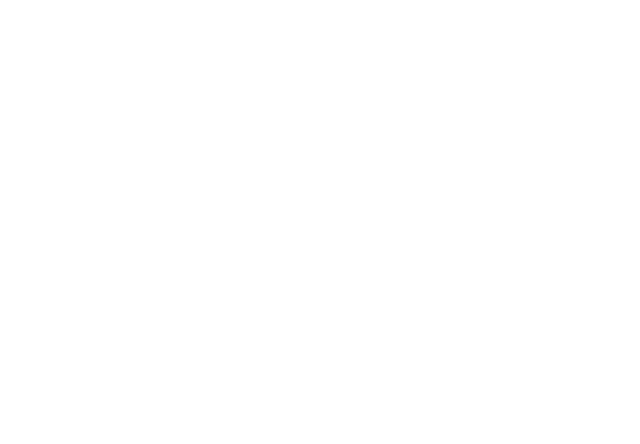
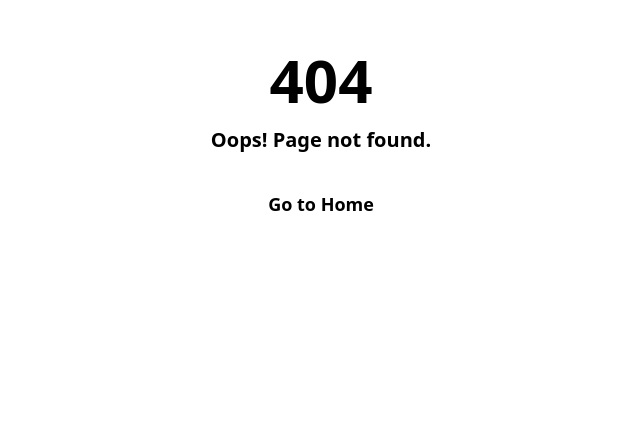
Before and after one commit to Sachinsen7/busserviceyadav, a React (Vite) app: page / in a window 1280 px wide. Before the commit this address had no page. Shown: the part 356-800 px from the top of the page, without its empty margins (319-959 px from the left). Built offline with nearby package versions, Linux system fonts and the light colour scheme.

Commit message:
initial setup complete

```diff
--- a/src/main.jsx
+++ b/src/main.jsx
@@ -1,5 +1,4 @@
 import { StrictMode } from "react";
-import { createRoot } from "react-dom/client";
 
 import { Route, Routes, BrowserRouter } from "react-router-dom";
 
@@ -13,20 +12,24 @@ import TourCard from "./components/tourCard.jsx";
 import BookingForm from "./components/BookingForm.jsx";
 import Contact from "./components/Contact.jsx";
 import About from "./components/About.jsx";
+import Layout from "./Layout.jsx";
+import Privacy from "./Pages/Privacy.jsx";
+import NotFound from "./Pages/Notfound.jsx";
 
 ReactDOM.createRoot(document.getElementById("root")).render(
   <StrictMode>
     <BrowserRouter>
       <Routes>
-        <Route path="/home" element={<Home />} />
-        <Route path="/package" element={<Packages />} />
-        <Route path="/gallery" element={<Gallery />} />
-        <Route path="/service" element={<Services />} />
-        <Route path="/tourcard" element={<TourCard />} />
-        <Route path="/bookingForm" element={<BookingForm />} />
-
-        <Route path="/contact" element={<Contact />} />
-        <Route path="/about" element={<About />} />
+        <Route element={<Layout />}>
+          <Route path="/home" element={<Home />} />
+          <Route path="/package" element={<Packages />} />
+          <Route path="/service" element={<Services />} />
+          <Route path="/gallery" element={<Gallery />} />
+          <Route path="/contact" element={<Contact />} />
+          <Route path="/about" element={<About />} />
+          <Route path="/privacy" element={<Privacy />} />
+          <Route path="*" element={<NotFound />} />
+        </Route>
       </Routes>
     </BrowserRouter>
   </StrictMode>
```
